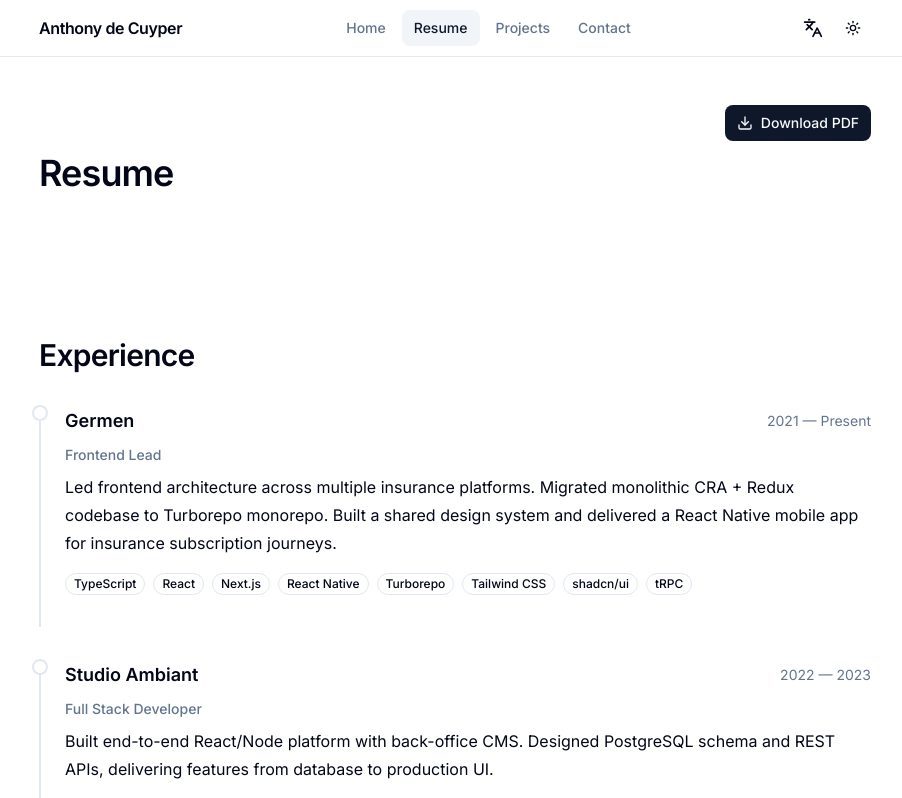
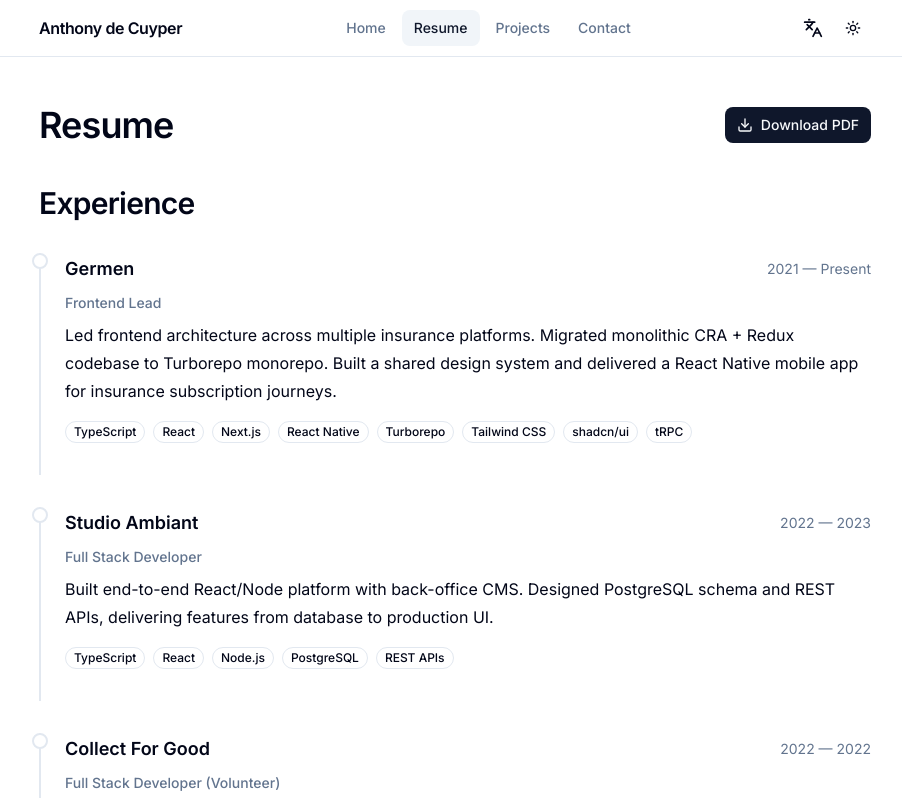
Before and after one commit to decuyperanthony/anthonydecuyper, a Next.js app: page /cv in a window 1280 px wide. Shown: the top 798 px of the page, without its empty margins (185-1087 px from the left). Built offline with nearby package versions, Linux system fonts and the light colour scheme.

Commit message:
feat: add buttonProps to PageLayout for aligned header actions (#15)

```diff
--- a/app/cv/page.tsx
+++ b/app/cv/page.tsx
@@ -1,23 +1,30 @@
+import { Download } from "lucide-react";
+
 import { PageLayout } from "@/components/layout";
-import {
-  CVDownload,
-  CVHeader,
-  Education,
-  Experience,
-  Skills,
-} from "@/components/sections";
+import { CVHeader, Education, Experience, Skills } from "@/components/sections";
 
 export const metadata = {
   title: "Resume",
   description: "Professional experience and skills",
 };
 
+const CV_FILES = {
+  en: "/cv/cv-anthony-de-cuyper.pdf",
+  fr: "/cv/cv-anthony-de-cuyper-fr.pdf",
+} as const;
+
 const CVPage = () => (
-  <PageLayout className="print:py-0" hideFooterOnPrint>
-    <div className="mb-4 flex items-start justify-between gap-4 print:hidden sm:mb-8">
-      <CVHeader />
-      <CVDownload />
-    </div>
+  <PageLayout
+    className="print:py-0"
+    hideFooterOnPrint
+    titleKey="cv"
+    buttonProps={{
+      href: CV_FILES,
+      download: true,
+      labelKey: "download",
+      icon: <Download className="size-4" />,
+    }}
+  >
     <div className="hidden print:block">
       <CVHeader />
     </div>
--- a/components/layout/page-layout.tsx
+++ b/components/layout/page-layout.tsx
@@ -1,9 +1,10 @@
 "use client";
 
-import type { ReactNode } from "react";
+import type { ComponentProps, ReactNode } from "react";
 
+import { Button } from "@/components/ui/button";
 import { Typography } from "@/components/ui/typography";
-import { useI18n } from "@/lib/i18n";
+import { type Locale, useI18n } from "@/lib/i18n";
 import { cn } from "@/lib/utils";
 
 import { Footer } from "./footer";
@@ -12,12 +13,23 @@ import { PageContainer } from "./page-container";
 
 type PageKey = "cv" | "projects" | "contact";
 
+type ButtonLinkProps = Omit<
+  ComponentProps<typeof Button>,
+  "asChild" | "children"
+> & {
+  href: Record<Locale, string>;
+  download?: boolean | string;
+  labelKey: "download";
+  icon?: ReactNode;
+};
+
 type PageLayoutProps = {
   children: ReactNode;
   className?: string;
   hideFooterOnPrint?: boolean;
   titleKey?: PageKey;
   descriptionKey?: PageKey;
+  buttonProps?: ButtonLinkProps;
 };
 
 export const PageLayout = ({
@@ -26,8 +38,9 @@ export const PageLayout = ({
   hideFooterOnPrint = false,
   titleKey,
   descriptionKey,
+  buttonProps,
 }: PageLayoutProps) => {
-  const { t } = useI18n();
+  const { locale, t } = useI18n();
 
   const titleMap = {
     cv: t.cv.title,
@@ -41,16 +54,32 @@ export const PageLayout = ({
     contact: t.contact.description,
   };
 
+  const buttonLabelMap = {
+    download: t.cv.download,
+  };
+
   return (
     <div className="flex min-h-screen flex-col">
       <Header />
       <main className={cn("flex-1 py-6 sm:py-12", className)}>
         <PageContainer>
           {titleKey && (
-            <div className="space-y-3 py-6 sm:space-y-4 sm:py-12">
-              <Typography variant="h2" as="h1" className="sm:text-4xl">
-                {titleMap[titleKey]}
-              </Typography>
+            <div className="space-y-3 pb-8 sm:space-y-4 sm:pb-10">
+              <div className="flex items-center justify-between gap-4">
+                <Typography variant="h2" as="h1" className="sm:text-4xl">
+                  {titleMap[titleKey]}
+                </Typography>
+                {buttonProps && (
+                  <div className="shrink-0 print:hidden">
+                    <Button asChild variant={buttonProps.variant} size={buttonProps.size}>
+                      <a href={buttonProps.href[locale]} download={buttonProps.download}>
+                        {buttonProps.icon}
+                        {buttonLabelMap[buttonProps.labelKey]}
+                      </a>
+                    </Button>
+                  </div>
+                )}
+              </div>
               {descriptionKey && descriptionMap[descriptionKey] && (
                 <Typography variant="body-large" className="max-w-2xl">
                   {descriptionMap[descriptionKey]}
--- a/components/sections/experience.tsx
+++ b/components/sections/experience.tsx
@@ -9,7 +9,7 @@ export const Experience = () => {
   const { locale, t } = useI18n();
 
   return (
-    <section className="space-y-6 py-10 sm:space-y-8 sm:py-16">
+    <section className="space-y-6 sm:space-y-8">
       <Typography variant="h3" as="h2">
         {t.experience.title}
       </Typography>
```
